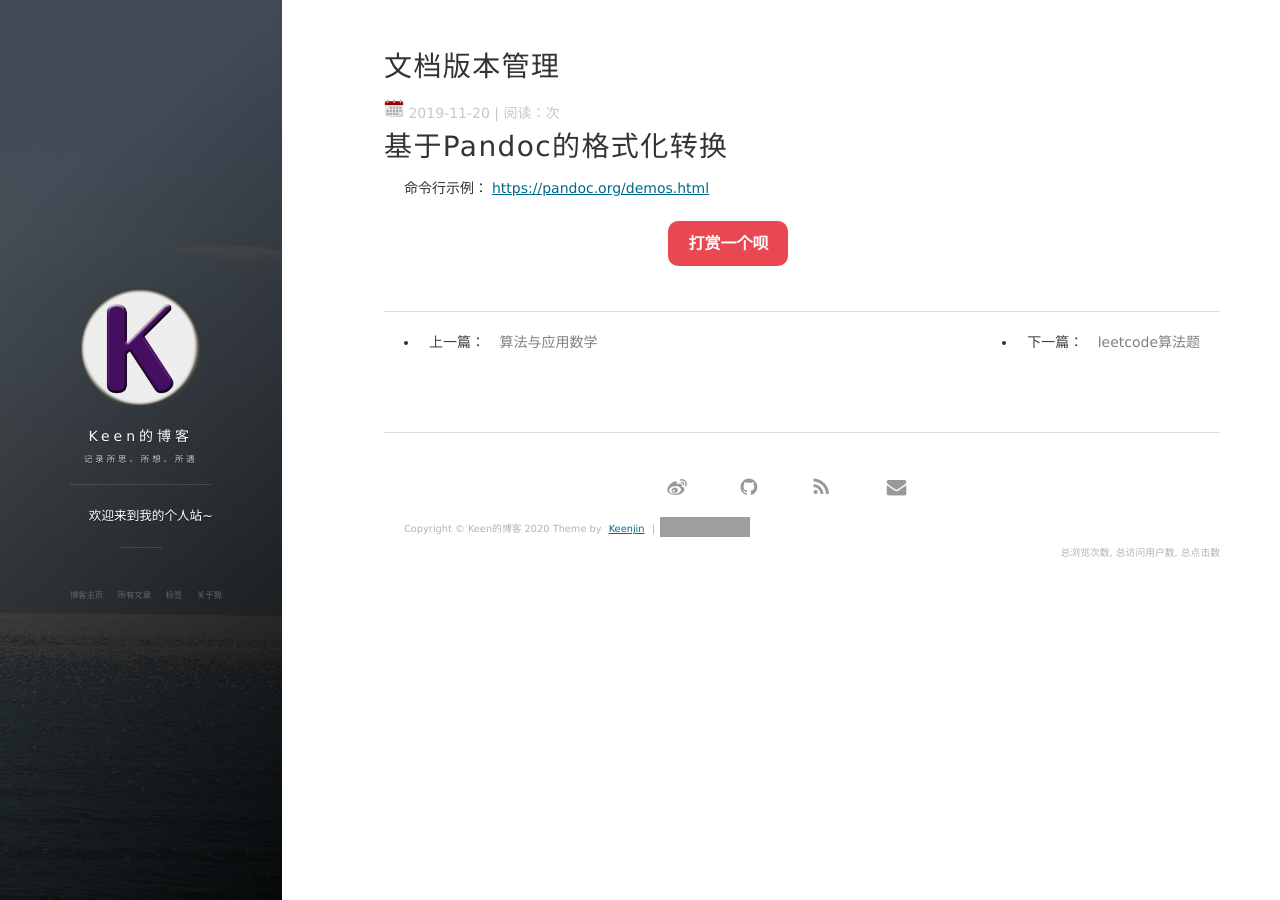
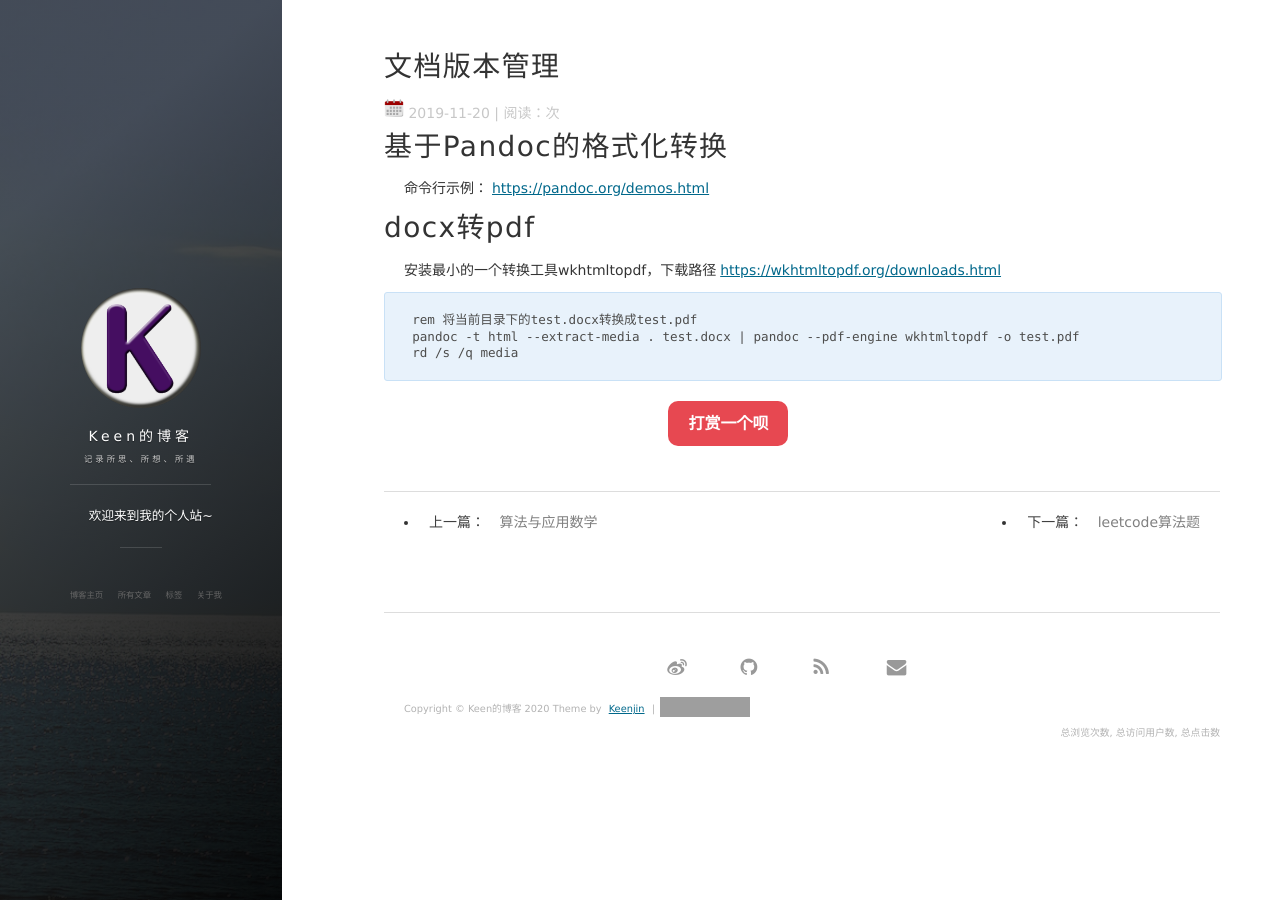
Before and after one commit to Keenjin/Keenjin.github.io, a Jekyll site: the page built from _posts/2019-11-20-文档版本管理.md, in a window 1280 px wide. Built offline with Jekyll 4.4.1, drawn with Linux system fonts in a browser that asks for light colours; nearby versions of some CDN libraries; comment, search, counter and statistics services are not loaded; grey boxes are pictures that could not be loaded.

Commit message:
格式转换

````diff
--- a/_posts/2019-11-20-文档版本管理.md
+++ b/_posts/2019-11-20-文档版本管理.md
@@ -8,3 +8,13 @@ tags: Git
 # 基于Pandoc的格式化转换
 
 命令行示例：<https://pandoc.org/demos.html>
+
+# docx转pdf
+
+安装最小的一个转换工具wkhtmltopdf，下载路径<https://wkhtmltopdf.org/downloads.html>
+
+```bat
+rem 将当前目录下的test.docx转换成test.pdf
+pandoc -t html --extract-media . test.docx | pandoc --pdf-engine wkhtmltopdf -o test.pdf
+rd /s /q media
+```
````
